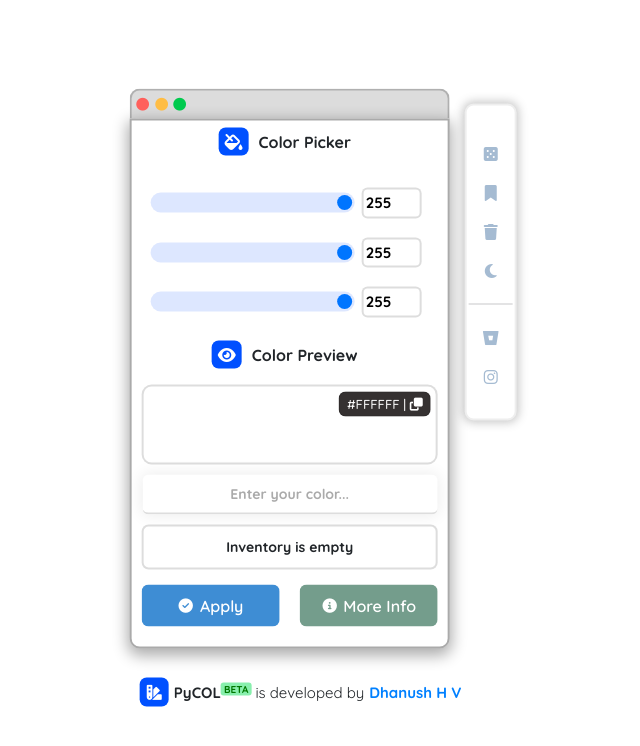
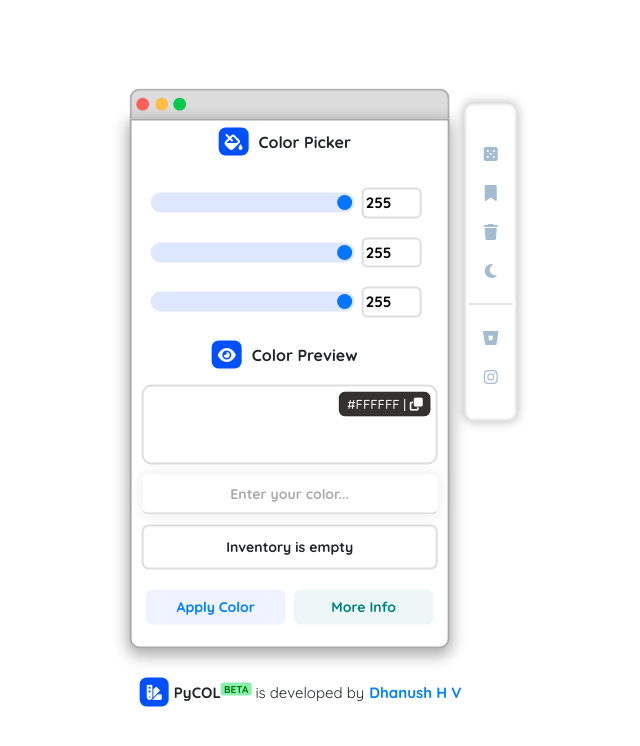
Before and after one commit to DHANUSH-web/pycol-web-react, a React (Create React App) app: page / in a window 1280 px wide. Shown: the top 746 px of the page, without its empty margins (342-982 px from the left). Built offline with nearby package versions, Linux system fonts and the light colour scheme.

Commit message:
Replaced the normal buttons with Chakra-UI Buttons

```diff
--- a/src/App.css
+++ b/src/App.css
@@ -174,7 +174,7 @@ body {
   font-weight: bolder;
   font-family: pycol;
 }
-
+/*
 #control-buttons {
   margin: auto;
   display: flex;
@@ -202,7 +202,7 @@ body {
 #applyIcon, #moreInfoIcon {
   margin-right: 6px;
   transform: scale(0.9);
-}
+} */
 
 #tipIcon {
   border: solid 2px;
--- a/src/App.jsx
+++ b/src/App.jsx
@@ -1,17 +1,13 @@
 import { React, Component } from "react";
-import {
-  getHexCode,
-  copyHexCode,
-  applyColor,
-  moreInfo,
-} from "./components/utils";
-import { Toaster } from "react-hot-toast";
+import { getHexCode, copyHexCode } from "./components/utils";
 import MacAppToolBar from "./components/AppToolBar";
 import AccessTools from "./components/AccessTools";
 import SeekBar from "./components/SeekBar";
+import Buttons from "./components/Buttons";
+import { Toaster } from "react-hot-toast";
+import "tippy.js/animations/scale.css";
+import "tippy.js/dist/tippy.css";
 import tippy from "tippy.js";
-import "tippy.js/dist/tippy.css";
-import "tippy.js/animations/scale.css";
 import "./App.css";
 
 const developerProfile = "https://www.bitbucket.org/dhanushhv/";
@@ -89,7 +85,7 @@ class App extends Component {
                 >
                   <span id="empty-message">Inventory is empty</span>
                 </div>
-                <div id="control-buttons">
+                {/*<div id="control-buttons">
                   <button
                     id="applyColor"
                     onClick={() => applyColor()}
@@ -126,7 +122,8 @@ class App extends Component {
                     ></i>
                     More Info
                   </button>
-                </div>
+                  </div>*/}
+                <Buttons />
               </div>
             </div>
           </div>
--- /dev/null
+++ b/src/components/Buttons.css
@@ -0,0 +1,30 @@
+Button {
+    width: 140px;
+    border: none;
+    padding: 7px 7px;
+    margin-top: 20px;
+    border-radius: 7px;
+    font-family: pycol;
+    font-weight: bolder;
+    font-size: 14px;
+    outline: none;
+    transition: 0.5s;
+}
+
+.applyButton {
+    background-color: #0050ff11;
+    color: #0080ff;
+}
+
+.applyButton:hover {
+    background-color: #0050ff22;
+}
+
+.moreInfoButton {
+    background-color: #00808011;
+    color: #008080;
+}
+
+.moreInfoButton:hover {
+    background-color: #00808022;
+}
--- /dev/null
+++ b/src/components/Buttons.jsx
@@ -0,0 +1,52 @@
+import React from "react";
+import { Button, Center, Wrap, WrapItem } from "@chakra-ui/react";
+import tippy from "tippy.js";
+import "tippy.js/dist/tippy.css";
+import "tippy.js/animations/scale.css";
+import "./Buttons.css";
+import { applyColor, moreInfo } from "./utils";
+
+const Buttons = () => {
+  return (
+    <Center>
+      <Wrap className="btn-container">
+        <WrapItem>
+          <Button
+            className="applyButton"
+            onClick={() => applyColor()}
+            onMouseOver={() =>
+              tippy(".applyButton", {
+                content: "Apply <kbd>Ctrl+P</kdb>",
+                placement: "bottom",
+                animation: "scale",
+                arrow: false,
+                allowHTML: true,
+              })
+            }
+          >
+            Apply Color
+          </Button>
+        </WrapItem>
+        <WrapItem>
+          <Button
+            className="moreInfoButton"
+            onClick={() => moreInfo()}
+            onMouseOver={() =>
+              tippy(".moreInfoButton", {
+                content: "Learn more <kbd>Ctrl+I</kdb>",
+                placement: "bottom",
+                animation: "scale",
+                arrow: false,
+                allowHTML: true,
+              })
+            }
+          >
+            More Info
+          </Button>
+        </WrapItem>
+      </Wrap>
+    </Center>
+  );
+};
+
+export default Buttons;
```
